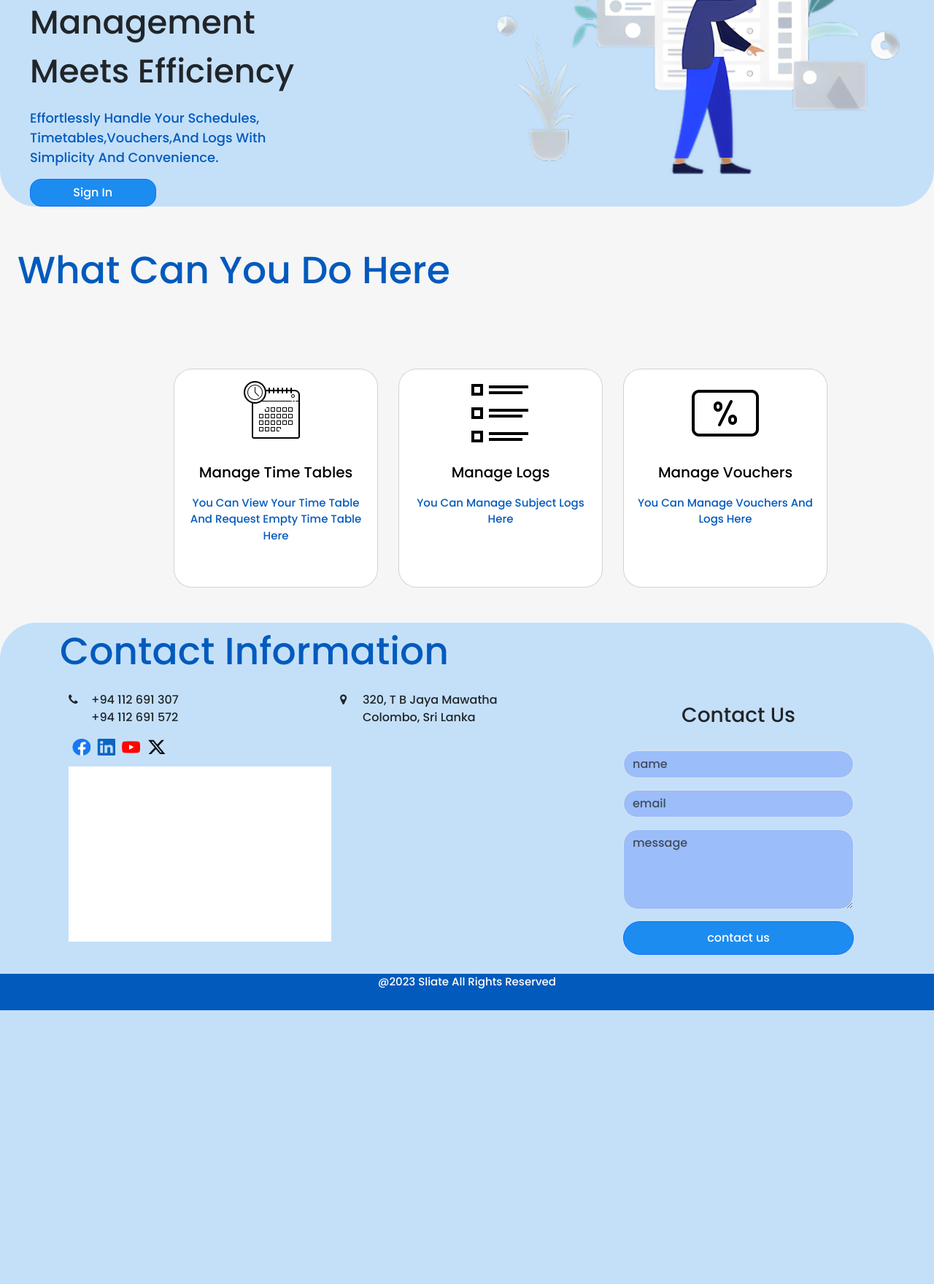
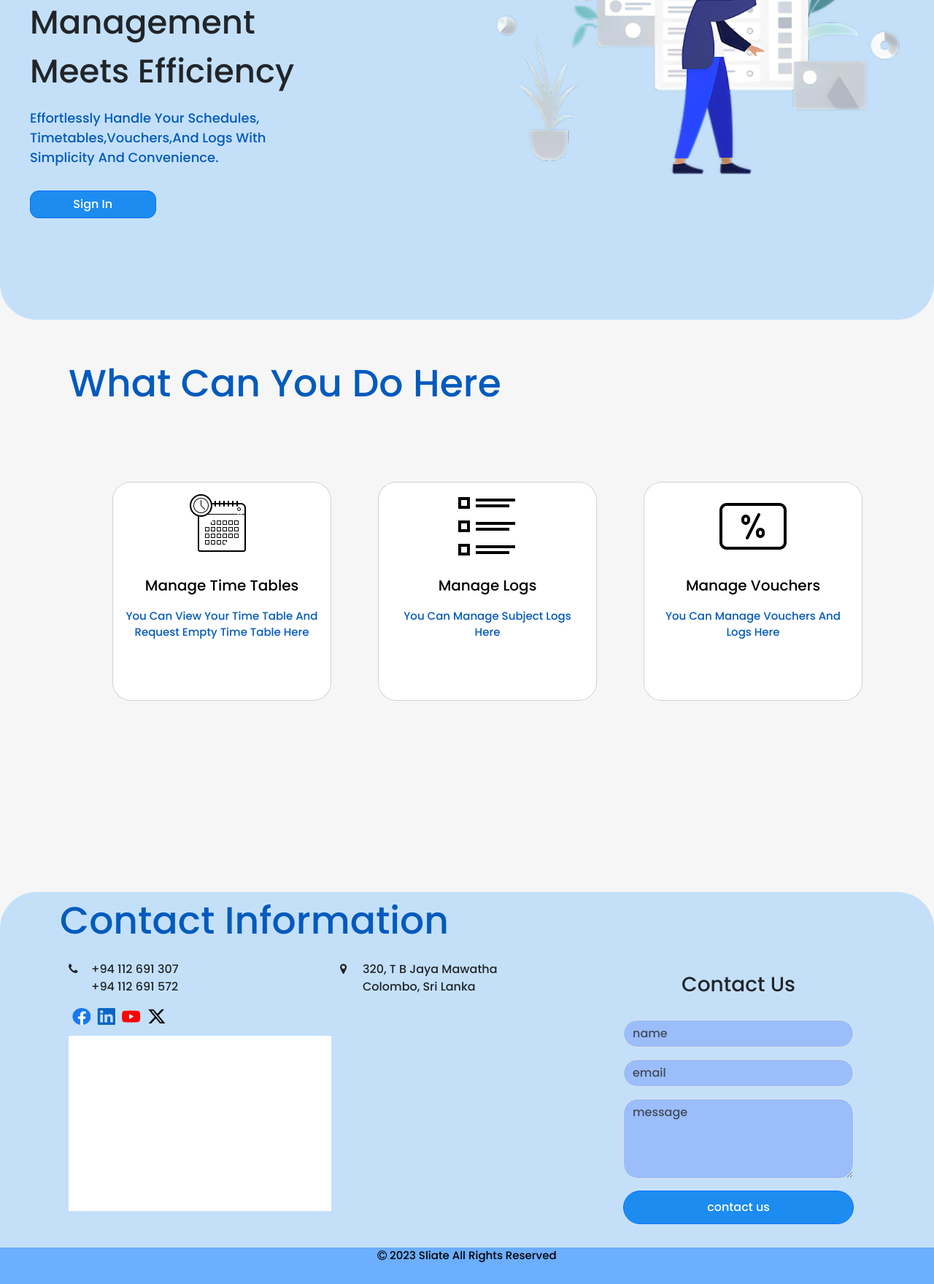
Before and after one commit to Ann-keerthana-mathavan/ProfPortal, a PHP site: page / in a window 1280 px wide. Shown: the part 298-2057 px from the top of the page at 73% size. Before the commit the page ends 1682 px from the top, so only its background shows below. Run offline with PHP 8.4, Linux system fonts and the light colour scheme; a map, chart or similar area stays blank; some libraries are stand-ins or nearby versions.

Commit message:
alignment issue fixed

```diff
--- a/css/index.css
+++ b/css/index.css
@@ -6,6 +6,7 @@
   margin: 0;
   padding: 0;
   box-sizing: border-box;
+  cursor: pointer;
 }
 body {
   font-family: "Poppins", sans-serif;
@@ -33,9 +34,11 @@ nav {
   color: black;
   text-indent: 25px;
 }
+
 .home {
   background-color: #c4e0f9;
   border-radius: 0 0 50px 50px;
+  height: 80vh;
 }
 .welcome-text {
   font-size: 45px;
@@ -54,13 +57,20 @@ nav {
   background-color: #1c8cf0 !important;
   width: 30%;
   text-transform: capitalize !important;
-  border-radius: 15px;
+  border-radius: 12px;
+  transition: 0.5s;
+}
+.login-btn:hover {
+  background-color: transparent !important;
+  border: 1px solid #000000 !important;
+  color: #000000;
 }
 
 /* service page */
 
 .service {
   background-color: #f6f6f6;
+  height: 92vh;
 }
 .service-text {
   color: var(--primary-color);
@@ -74,9 +84,10 @@ nav {
 }
 
 .service-card {
+  text-align: center;
   background-color: #ffffff;
   height: 300px;
-  width: 280px;
+  width: 300px;
   border-radius: 25px;
 }
 .card-heading {
@@ -134,10 +145,10 @@ nav {
 }
 /* footer */
 footer {
-  background-color: var(--primary-color);
+  background-color: #6caeff;
   font-size: 15px;
   height: 50px;
-  color: #ffffff;
+  color: #000000;
 }
 .copy-rigth-text {
   margin-top: 10px;
--- a/index.html
+++ b/index.html
@@ -83,7 +83,7 @@
                   timetables,vouchers,and logs with <br />
                   simplicity and convenience.
                 </p>
-                <button class="btn btn-primary login-btn">sign in</button>
+                <button class="btn btn-primary login-btn mt-3">sign in</button>
               </div>
             </div>
           </div>
@@ -101,15 +101,17 @@
     </section>
     <!-- home page end -->
     <!-- service page start -->
-    <section class="service container-fluid" id="service">
+    <section class="service container" id="service">
       <div class="container-fluid mt-5">
         <div class="service-text">
           <p>what can you do here</p>
         </div>
         <!-- service cards -->
-        <div class="container-fluid align-items-center mt-5">
-          <div class="row mt-5 mb-5 align-items-center justify-content-center">
-            <div class="col-md-3">
+        <div class="container-fluid mt-5">
+          <div
+            class="row mt-5 mb-5 d-flex align-items-stretch justify-content-start flex-grow-1"
+          >
+            <div class="col-md-4">
               <div class="card mt-5 text-center service-card mx-5">
                 <div class="card-img">
                   <img
@@ -129,7 +131,7 @@
                 </div>
               </div>
             </div>
-            <div class="col-md-3">
+            <div class="col-md-4">
               <div class="card mt-5 text-center service-card mx-5">
                 <div class="card-img">
                   <img
@@ -146,7 +148,7 @@
                 </div>
               </div>
             </div>
-            <div class="col-md-3">
+            <div class="col-md-4">
               <div class="card mt-5 text-center service-card mx-5">
                 <div class="card-img">
                   <img
@@ -287,9 +289,12 @@
           </div>
         </div>
       </div>
-      <footer class="text-center">
+      <footer class="">
         <div class="copy-rigth-text">
-          <p>@2023 sliate all rights reserved</p>
+          <p class="text-center mt-3">
+            <i class="fa fa-copyright" aria-hidden="true"></i> 2023 sliate all
+            rights reserved
+          </p>
         </div>
       </footer>
     </section>
```
